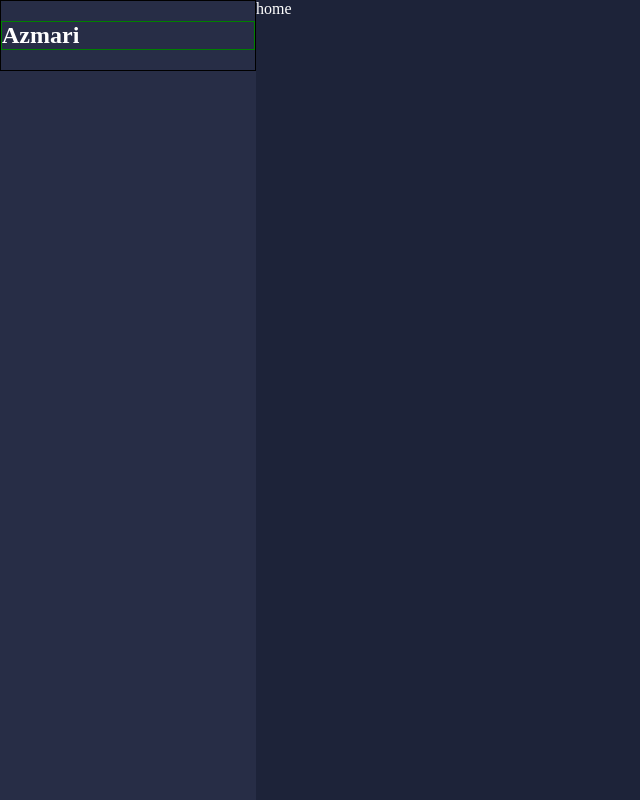
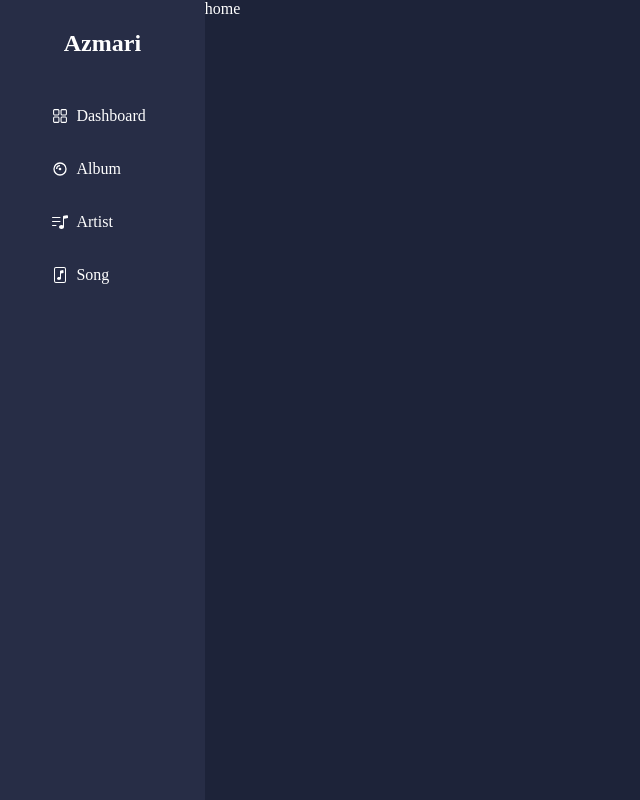
Before and after one commit to b1621/azmari-musicapp, a React (Vite) app in the folder client/: page / in a window 1280 px wide. Shown: the whole page, without its empty margins (0-640 px from the left). Built offline with nearby package versions, Linux system fonts and the light colour scheme.

Commit message:
sidebar created

```diff
--- a/client/package.json
+++ b/client/package.json
@@ -15,6 +15,7 @@
     "@rebass/emotion": "^3.2.0",
     "react": "^18.2.0",
     "react-dom": "^18.2.0",
+    "react-icons": "^5.0.1",
     "react-router-dom": "^6.22.0",
     "styled-system": "^5.1.5"
   },
--- a/client/src/App.tsx
+++ b/client/src/App.tsx
@@ -17,6 +17,7 @@ function App() {
             <Route path="/" element={<Layout isOpen={true} />}>
               <Route path="" element={"home"} />
             </Route>
+            <Route path="*" element={"404 page not found"} />
           </Routes>
         </BrowserRouter>
       </Box>
--- a/client/src/components/Layout.tsx
+++ b/client/src/components/Layout.tsx
@@ -1,5 +1,9 @@
-import { Outlet } from "react-router-dom";
+import { Link, Outlet } from "react-router-dom";
 import styled from "@emotion/styled";
+import { RxDashboard } from "react-icons/rx";
+import { BiAlbum } from "react-icons/bi";
+import { BsMusicNoteList } from "react-icons/bs";
+import { BsFileMusic } from "react-icons/bs";
 
 interface SidebarProps {
   isOpen: boolean;
@@ -9,27 +13,41 @@ const Box = styled.div`
   display: flex;
 `;
 const SidebarBox = styled.div<SidebarProps>`
-  width: ${({ isOpen }) => (isOpen ? "20%" : "0px")};
+  width: ${({ isOpen }) => (isOpen ? "16%" : "0px")};
   height: 100vh;
   background-color: #272d46;
 `;
-const Button = styled.button`
-  padding: 32px;
-  background-color: hotpink;
-  font-size: 24px;
-  border-radius: 4px;
-  color: black;
-  font-weight: bold;
+const Logo = styled.h2`
+  text-align: center;
+  color: white;
+  margin: 20px 0;
+`;
+const Div1 = styled.div`
+  margin: 30px 0;
+`;
+const Div2 = styled.div`
+  padding: 10px 0;
+`;
+
+const SidebarLink = styled(Link)`
+  display: flex;
+  align-items: center;
+  color: white;
+  width: 100px;
+  margin: 0 auto;
+  text-decoration: none;
+  padding: 10px 20px;
+  margin-bottom: 15px;
+  & > *:first-child {
+    margin-right: 0.5rem; /* Adjust space between icon and text */
+  }
   &:hover {
-    color: white;
+    background-color: #394262;
+    color: #fb8b24;
+    // border-left: 3px solid hotpink;
   }
 `;
-const Logo = styled.h2`
-  border: 1px solid green;
-`;
-const Div1 = styled.div`
-  border: 1px solid black;
-`;
+
 const Layout = ({ isOpen }: SidebarProps) => {
   return (
     <Box>
@@ -37,7 +55,21 @@ const Layout = ({ isOpen }: SidebarProps) => {
         <Div1>
           <Logo>Azmari</Logo>
         </Div1>
-        {/* <Button>Hello world</Button> */}
+        <Div2>
+          <SidebarLink to="/">
+            <RxDashboard /> Dashboard
+          </SidebarLink>
+          <SidebarLink to="/album">
+            <BiAlbum /> Album
+          </SidebarLink>
+          <SidebarLink to="/artist">
+            <BsMusicNoteList /> Artist
+          </SidebarLink>
+          <SidebarLink to="/song">
+            <BsFileMusic /> Song
+          </SidebarLink>
+        </Div2>
+        {/* Other sidebar links can be added here */}
       </SidebarBox>
       <div>
         <Outlet />
```
Also changed, not shown: 1 other file (tests, documents, lock files or other folders).
